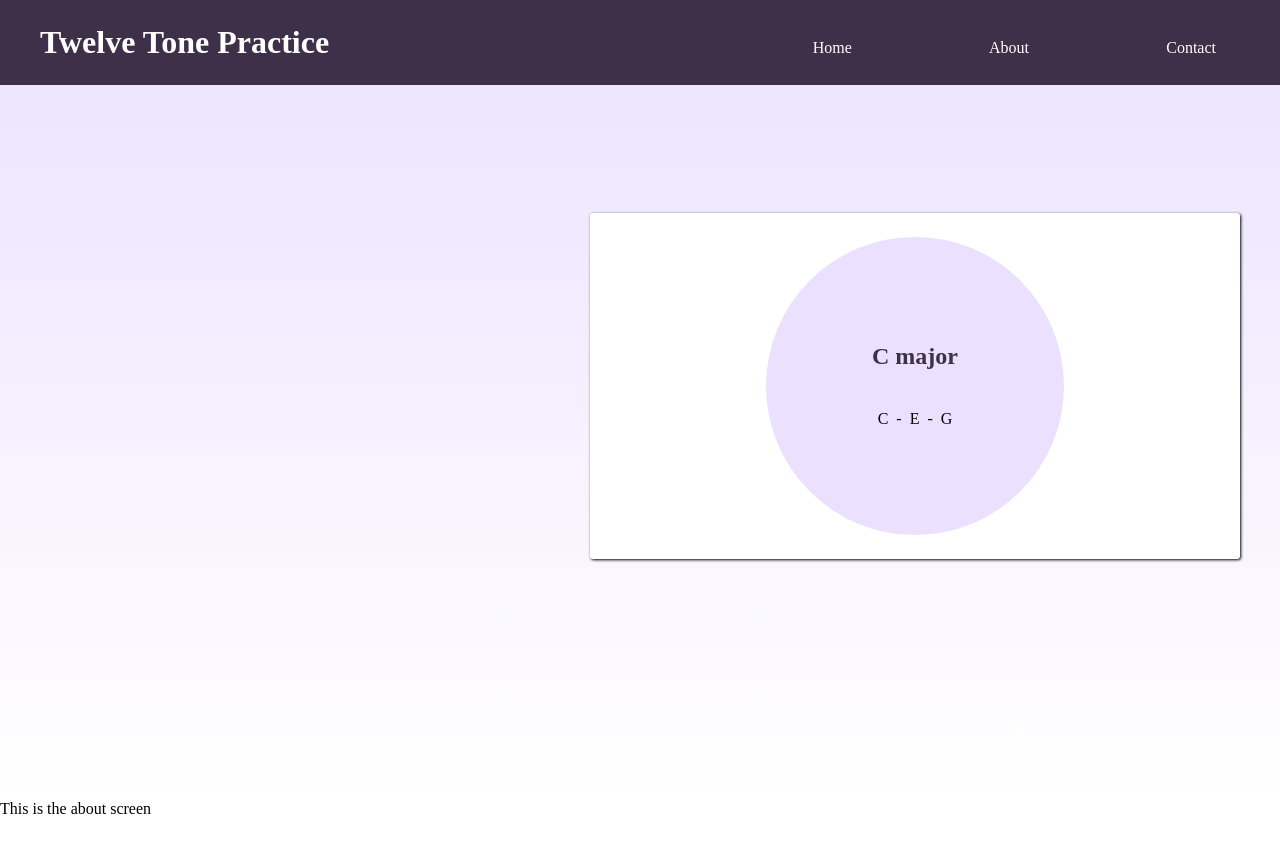
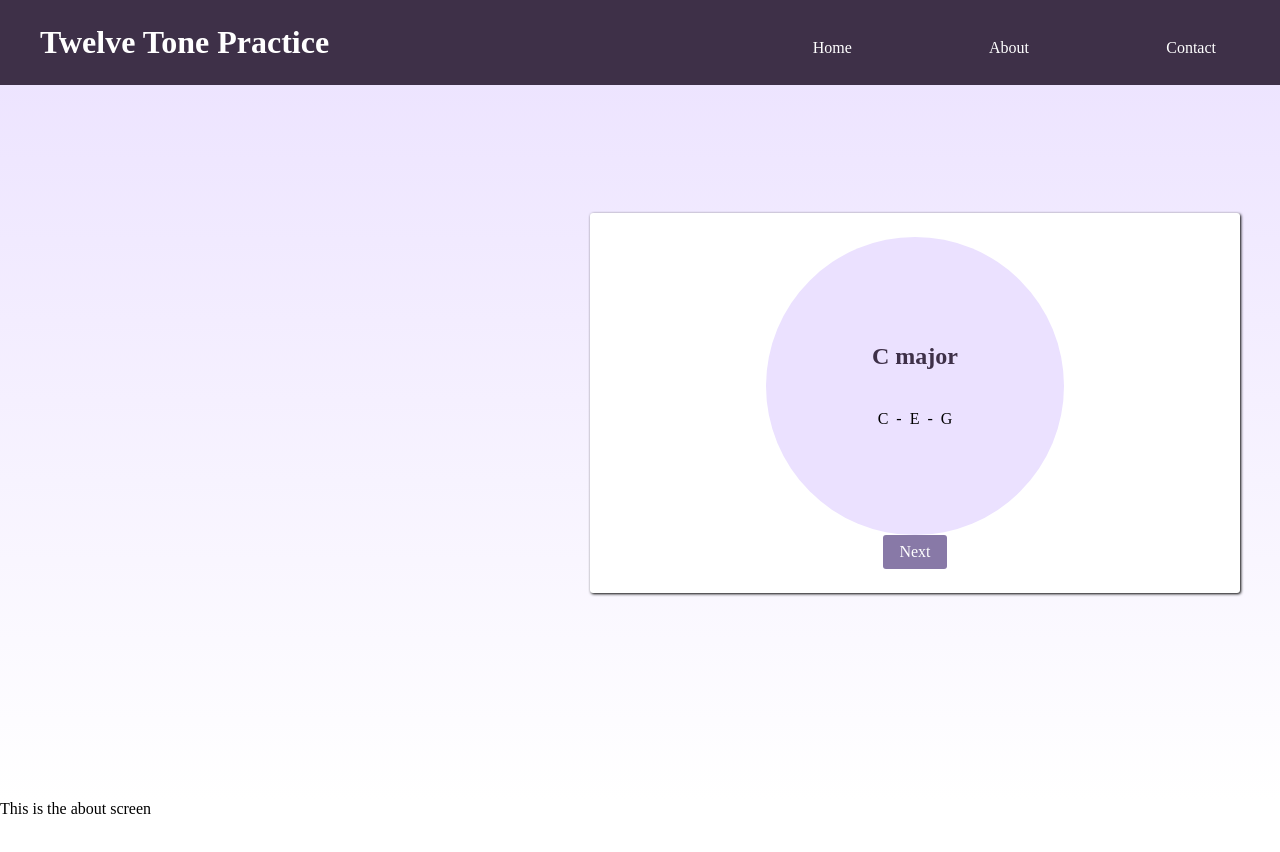
Before and after one commit to TL-Garcia/ttp_app, a React (Create React App) app: page / in a window 1280 px wide. Shown: the top 852 px of the page. Built offline with nearby package versions, Linux system fonts and the light colour scheme.

Commit message:
feat: Create & style Button component

```diff
--- a/src/components/ChordVisualizer/ChordVisualizer.jsx
+++ b/src/components/ChordVisualizer/ChordVisualizer.jsx
@@ -2,8 +2,13 @@ import React from 'react'
 import chord from './mockChord.json'
 import { Score } from 'react-vexflow'
 import './ChordVisualizer.scss'
+import Button from '../utilities/Button/Button'
 
 const ChordVisualizer = () => {
+    const handleClick = () => {
+        console.log('clickidy click')
+    }
+
     return (
         <main className="ChordVisualizer card">
             <div className="Chord">
@@ -14,6 +19,7 @@ const ChordVisualizer = () => {
                     ))}
                 </ul>
             </div>
+            <Button text={"Next"} handleClick={handleClick}/>
 
 {/*             <Score
                 className="score"
--- /dev/null
+++ b/src/components/utilities/Button/Button.jsx
@@ -0,0 +1,8 @@
+import React from 'react'
+import './Button.scss'
+
+const Button = ({text, handleClick}) => {
+    return <button onClick={handleClick} className="Button">{text}</button>
+}
+
+export default Button
--- /dev/null
+++ b/src/components/utilities/Button/Button.scss
@@ -0,0 +1,13 @@
+.Button {
+    background-color: var(--contrast-medium);
+    border: none;
+    border-radius: var(--base-radius);
+    box-shadow: var(--base-shadow);
+    color: white;
+    padding: 0.5em 1em;
+
+    &:active {
+        transform: scale(0.7);
+        transform: translateY(4px);
+    }
+}
--- a/src/stylesheets/defaults.css
+++ b/src/stylesheets/defaults.css
@@ -1,7 +1,8 @@
 :root {
     --base-dark: #3e3048;
     --base-light: #ebe1ff;
-    --contrast-light: #8879a7;
+    --contrast-light: #EDE6FB;
+    --contrast-medium: #8879a7;
     --base-gradient: var(--base-light), white;
 
     --base-radius: 3px;
```
Also changed, not shown: src/stylesheets/normalize.css, 1 other file (tests, documents, lock files or other folders).
